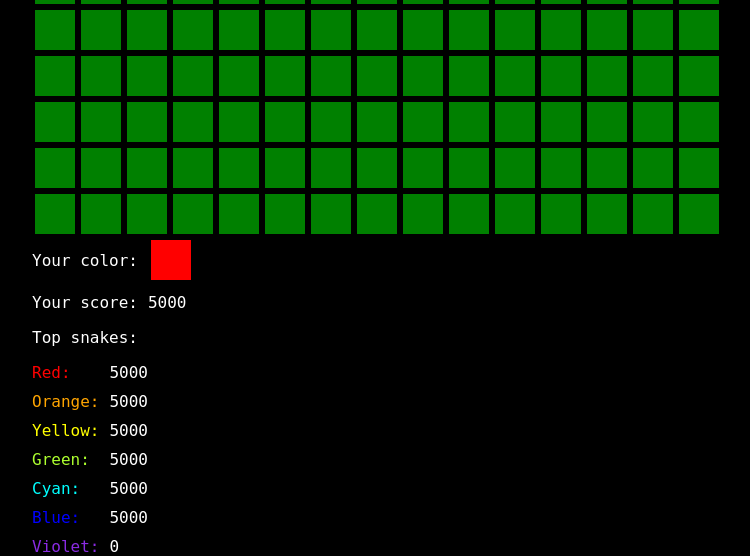
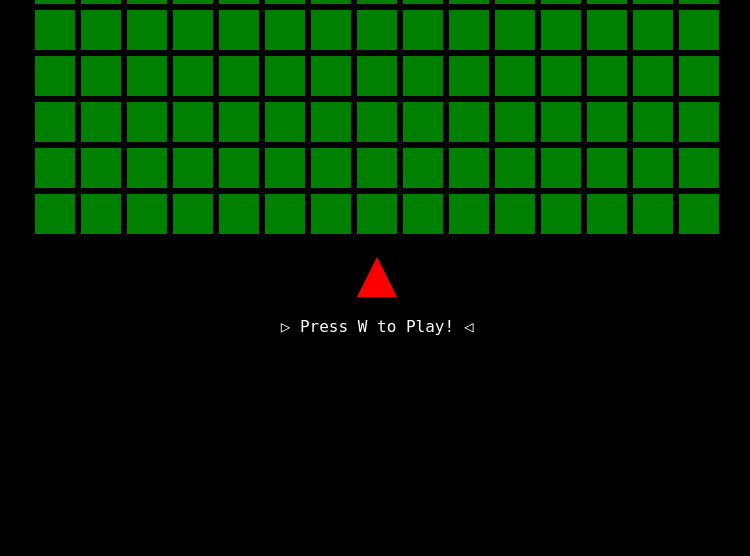
Before and after one commit to V1ckeyR/snake_snake, a Flask app: page / in a window 1280 px wide. Shown: the part 512-1068 px from the top of the page, without its empty margins (263-1013 px from the left). After the commit the page ends 847 px from the top, so only its background shows below. Run offline with Flask 2, Linux system fonts and the light colour scheme; some libraries are stand-ins or nearby versions.

Commit message:
client + socketio + eventlet

```diff
--- a/app.py
+++ b/app.py
@@ -1,12 +1,66 @@
-from flask import Flask, render_template
+from flask import Flask, render_template, request
+from flask_socketio import SocketIO, emit
+import eventlet
+from game.field import Field
 
-app = Flask(__name__, template_folder="templates")
+
+app = Flask(__name__, template_folder="templates", static_folder="static")
+eventlet.monkey_patch(thread=False)
+socket_io = SocketIO(app, async_mode='eventlet')
+
+game = Field()
+available = ['r', 'b']
+clients = {}
+movements = {}
 
 
 @app.route('/')
-def hello_world():  # put application's code here
-    return render_template('index.html', size=range(15))
+def hello_snake():
+    return render_template('index.html', size=range(game.size))
+
+
+@socket_io.on('message')
+def handle_message(data):
+    print('Message: ' + data)
+
+
+@socket_io.on('start game')
+def handle_start_game():
+    try:
+        player = available.pop(0)
+        clients[request.sid] = player
+        game.add_player(player)
+        print('Start game: ' + str(clients))
+        emit('field', game.field, broadcast=True)
+        emit('personal color', player)
+    except IndexError:
+        emit('limit')
+
+
+@socket_io.on('game')
+def handle_game(key):
+    player = clients[request.sid]
+    if player not in movements.keys():
+        movements[player] = key
+
+    game.move_snakes(movements)
+    movements.clear()
+    emit('field', game.field, broadcast=True)
+
+
+@socket_io.on('connect')
+def connect():
+    print('Client connected')
+    emit('field', game.field)
+
+
+@socket_io.on('disconnect')
+def disconnect():
+    print('Client disconnected')
+    game.remove_snake(clients[request.sid])
+    clients.pop(request.sid)
+    emit('field', game.field, broadcast=True)
 
 
 if __name__ == '__main__':
-    app.run()
+    socket_io.run(app)
--- a/game/_snake.py
+++ b/game/_snake.py
@@ -33,9 +33,11 @@ class _Snake:
 
         if new_head == apple:
             self.body = [self.head] + self.body
+            self.score += 1
         elif self.body:
             self.body = [self.head] + self.body[:-1]
         self.head = new_head
+        self.last_op = key
         return True
 
     def __eq__(self, other):
--- a/game/field.py
+++ b/game/field.py
@@ -71,3 +71,6 @@ class Field:
             for x in range(self.size):
                 if (x, y) == self.apple:
                     self.field[x][y] = 'A'
+
+    def get_player_score(self, player):
+        return self.snakes[player].score
--- /dev/null
+++ b/static/client.js
@@ -0,0 +1,42 @@
+function changeColor(el, value) {
+    switch (value) {
+        case 'R': el.style.backgroundColor = "darkred"; break;
+        case 'r': el.style.backgroundColor = "red"; break;
+        case 'B': el.style.backgroundColor = "darkblue"; break;
+        case 'b': el.style.backgroundColor = "blue"; break;
+    }
+}
+
+var socket = io();
+socket.on('field', function (field) {
+    console.log('START TO DRAW FIELD', field)
+    for (const i in field) for (const j in field) {
+        const cell = document.getElementById(`cell (${i}, ${j})`);
+        const value = field[i][j].toString();
+        cell.removeAttribute('style')
+        cell.className = 'cell';  // to clear cell
+        changeColor(cell, value)
+        if (value === 'A') cell.classList.add('apple');
+    }
+});
+
+socket.on('personal color', function (color) {
+    changeColor(document.getElementById('personal_color'), color)
+})
+
+document.addEventListener('keydown', function (e) {
+    const progress = document.getElementById("game_in_progress");
+    if (progress.classList.contains("off")) {
+        const start = document.getElementById("game_start");
+        if (e.code === 'KeyW') {
+            socket.emit('start game')
+            start.className = "off";
+            progress.classList.remove("off");
+        }
+    } else {
+        if (e.code === 'KeyW') socket.emit('game', 'w');
+        if (e.code === 'KeyA') socket.emit('game', 'a');
+        if (e.code === 'KeyS') socket.emit('game', 's');
+        if (e.code === 'KeyD') socket.emit('game', 'd');
+    }
+});
--- a/static/style.css
+++ b/static/style.css
@@ -53,6 +53,10 @@ body {
     border-right: 40px solid red;
 }
 
+.apple {
+    border-radius: 50%;
+    background-color: red;
+}
 
 #leader_board {
     display: inline-grid;
@@ -62,14 +66,16 @@ body {
 }
 
 #game_start {
-    display: none;
     text-align: center;
 }
 
 #game_in_progress {
-    /*display: none;*/
     display: inline-grid;
     grid-template-columns: max-content auto;
     gap: 10px;
     align-items: center;
 }
+
+.off {
+    display: none !important;
+}
--- a/templates/index.html
+++ b/templates/index.html
@@ -4,6 +4,9 @@
     <meta charset="UTF-8">
     <title>snake_snake</title>
     <link rel="stylesheet" href="../static/style.css">
+    <script src="https://cdnjs.cloudflare.com/ajax/libs/socket.io/4.0.1/socket.io.js" integrity="sha512-q/dWJ3kcmjBLU4Qc47E4A9kTB4m3wuTY7vkFJDTZKjTs8jhyGQnaUrxa0Ytd0ssMZhbNua9hE+E7Qv1j+DyZwA==" crossorigin="anonymous"></script>
+    <script type="text/javascript" charset="utf-8" src="static/client.js"></script>
+
 </head>
 <body>
 <div class="center"> WELCOME TO SNAKE SNAKE GAME!</div>
@@ -17,32 +20,32 @@
     {% endfor %}
 
     {# PERSONAL OFFER TO STAST GAME #}
-    <div id="game_start">
+    <div id="game_start" class="">
         <div class="center"><div class="triangle triangle-up"></div></div>
-        <div>▷ Tap W to Play! ◁</div>
+        <div>▷ Press W to Play! ◁</div>
         {#<div class="cell"><div class="triangle triangle-down"></div></div>#}
         {#<div class="cell" style="background-color: red"></div>#}
     </div>
 
     {# PERSONAL GAME DATA #}
-    <div id="game_in_progress">
+    <div id="game_in_progress" class="off">
         <div>Your color: </div>
-        <div class="cell" style="background-color: red"></div>
+        <div id="personal_color" class="cell"></div>
         <div>Your score: </div>
-        <div>5000</div>
+        <div id="personal_score">0</div>
     </div>
 
     {# LEADER BOARD #}
-    <p>Top snakes:</p>
-    <div id="leader_board">
-        <div style="color: red">Red: </div> <div>5000</div>
-        <div style="color: orange">Orange: </div> <div>5000</div>
-        <div style="color: yellow">Yellow: </div> <div>5000</div>
-        <div style="color: greenyellow">Green: </div> <div>5000</div>
-        <div style="color: aqua">Cyan: </div> <div>5000</div>
-        <div style="color: blue">Blue: </div> <div>5000</div>
-        <div style="color: blueviolet">Violet: </div> <div>0</div>
-    </div>
+{#    <p>Top snakes:</p>#}
+{#    <div id="leader_board">#}
+{#        <div style="color: red">Red: </div> <div>5000</div>#}
+{#        <div style="color: orange">Orange: </div> <div>5000</div>#}
+{#        <div style="color: yellow">Yellow: </div> <div>5000</div>#}
+{#        <div style="color: greenyellow">Green: </div> <div>5000</div>#}
+{#        <div style="color: aqua">Cyan: </div> <div>5000</div>#}
+{#        <div style="color: blue">Blue: </div> <div>5000</div>#}
+{#        <div style="color: blueviolet">Violet: </div> <div>0</div>#}
+{#    </div>#}
 </div>
 </body>
 </html>
```
